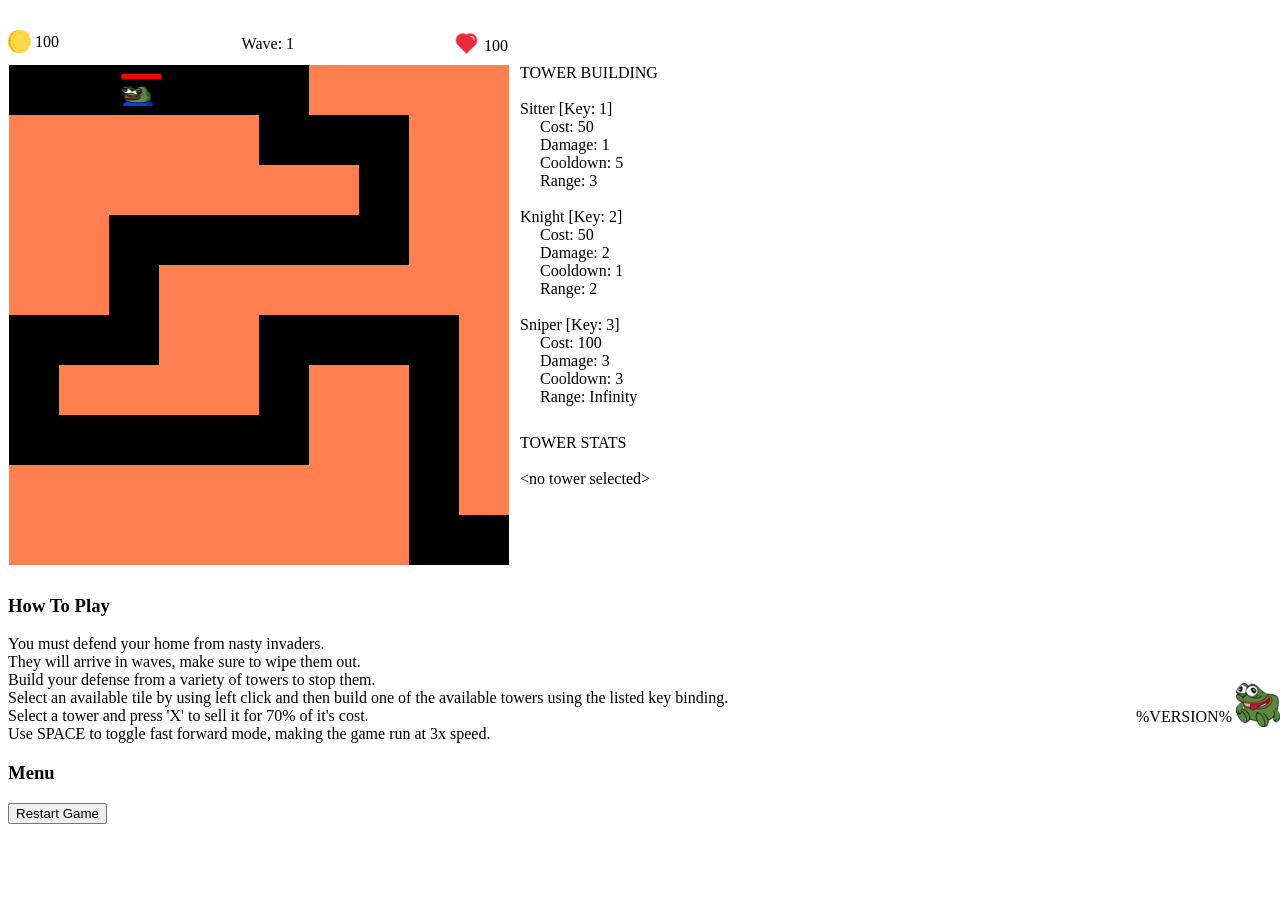
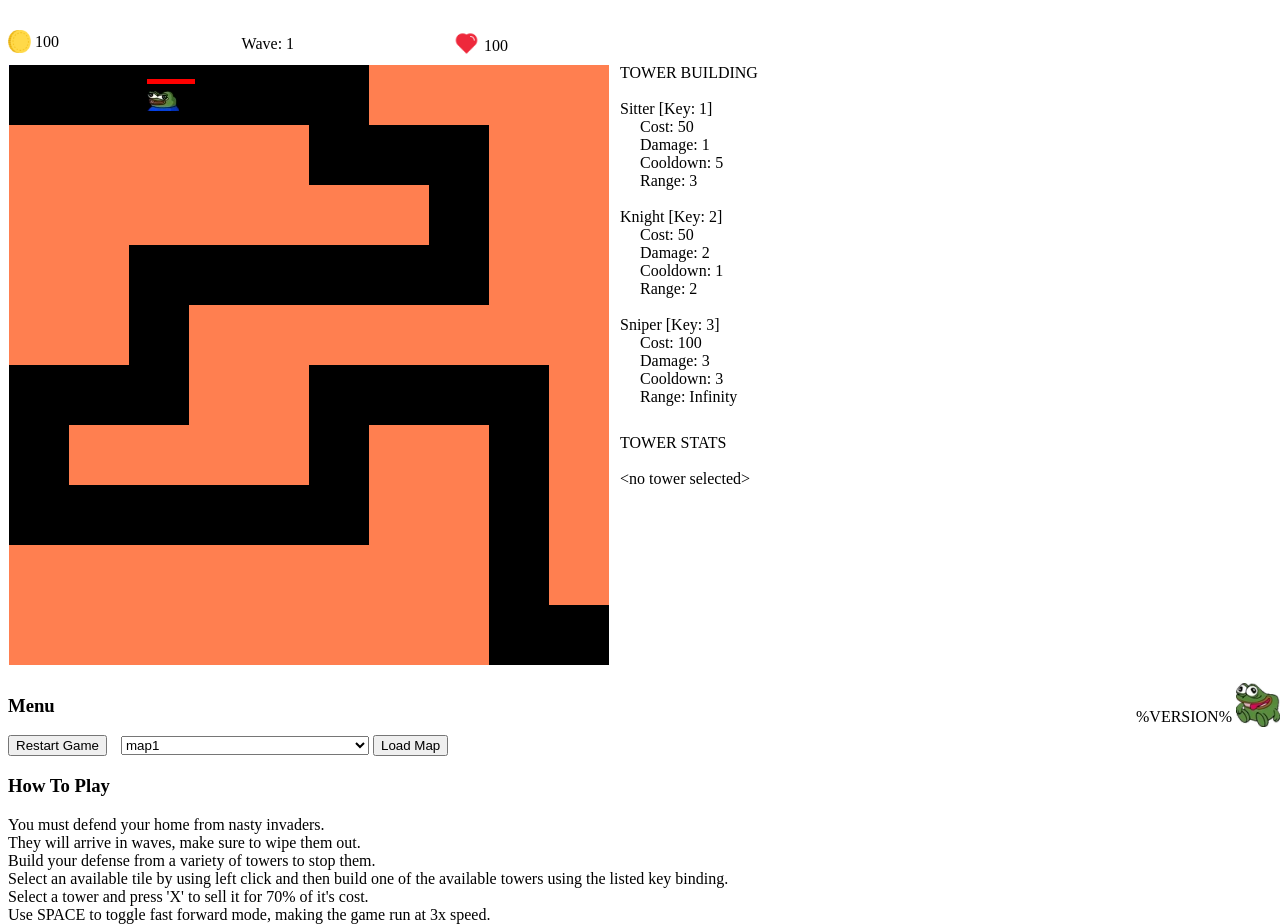
Before and after one commit to Kr4pper/pepegSit-td, a website built with webpack: page src/web/assets/index.html in a window 1280 px wide. Shown: the part 69-993 px from the top of the page. Before the commit the page ends 893 px from the top, so only its background shows below. Built offline with nearby package versions, Linux system fonts and the light colour scheme.

Commit message:
second map and map picker

```diff
--- a/src/web/assets/index.html
+++ b/src/web/assets/index.html
@@ -28,8 +28,8 @@
 
 <div style="display: flex">
     <canvas id="td"
-        style="border: 1px solid white; margin-right: 10px; margin-bottom: 10px; float: left; max-height: 500px; min-height: 500px;"
-        width="500" height="500">
+        style="border: 1px solid white; margin-right: 10px; margin-bottom: 10px; float: left; max-height: 600px; min-height: 600px;"
+        width="600" height="600">
         <p>This is where the game canvas should have loaded, make sure you don't have any browser extensions preventing
             it from loading</p>
     </canvas>
@@ -46,6 +46,15 @@
 </div>
 
 <div style="float: left;">
+    <div id="menu">
+        <h3>Menu</h3>
+        <button id="restart" style="margin-right: 10px;">Restart Game</button>
+        <select id="map-selection">
+            <!-- populated from js -->
+        </select>
+        <button id="load-map">Load Map</button>
+    </div>
+
     <div id="tutorial">
         <h3>How To Play</h3>
         <div>
@@ -59,11 +68,6 @@
             <span>Use SPACE to toggle fast forward mode, making the game run at 3x speed.</span><br>
         </div>
     </div>
-
-    <div id="menu">
-        <h3>Menu</h3>
-        <button id="restart">Restart Game</button>
-    </div>
 </div>
 
 <div style="position: absolute; right: 0px; bottom: 0px;">
--- a/src/web/game/maps/index.ts
+++ b/src/web/game/maps/index.ts
@@ -1,2 +1,3 @@
 export * from './convert-to-tiles';
 export * from './map1';
+export * from './map2';
--- /dev/null
+++ b/src/web/game/maps/map2.ts
@@ -0,0 +1,5 @@
+export const map2 = `
+0000
+1110
+1110
+1110`;
--- a/src/web/game/tower-defense.ts
+++ b/src/web/game/tower-defense.ts
@@ -30,6 +30,8 @@ const ENDLESS_SPAWN_WEIGHTS: Record<EnemyType, number> = {
 const ENDLESS_SPAWN_CHUNKS = generateEndlessSpawnTable();
 
 export class TowerDefense {
+    public readonly dimX: number;
+    public readonly dimY: number;
     public readonly enemies: Enemy[] = [];
     public readonly towers: Tower[] = [];
     public readonly tiles: {x: number, y: number, biome: Biome;}[] = [];
@@ -44,8 +46,11 @@ export class TowerDefense {
         public playerGold: number,
         private waves: Wave[],
     ) {
-        for (let x = 0; x < map[0].length; x++) {
-            for (let y = 0; y < map.length; y++) {
+        this.dimX = map[0].length;
+        this.dimY = map.length;
+
+        for (let x = 0; x < this.dimX; x++) {
+            for (let y = 0; y < this.dimY; y++) {
                 this.tiles.push({x, y, biome: map[y][x]});
             }
         }
@@ -227,7 +232,7 @@ export class TowerDefense {
     }
 
     biomeAt(x: number, y: number) {
-        return this.map.at(y)?.at(x);
+        return this.map[y]?.[x];
     }
 
     isBiome(biome: Biome, x: number, y: number) {
--- a/src/web/index.ts
+++ b/src/web/index.ts
@@ -1,9 +1,12 @@
-import {Biome, TowerDefense, convertToTiles, map1, defaultWaves, TowerBaseStats, TowerType, TOWER_DATA, TowerStats} from './game';
+import {Biome, TowerDefense, convertToTiles, map1, defaultWaves, TowerBaseStats, TowerType, TOWER_DATA, TowerStats, map2} from './game';
 
-const TILE_SIZE = 50;
+const MAPS = {map1, map2};
 
 let canvas = document.querySelector('canvas#td')! as HTMLCanvasElement;
 let ctx = canvas.getContext('2d')!;
+let TILE_SIZE: number;
+let game: TowerDefense;
+let map = map1;
 
 const checkForTowerBuilding = (key: string) => {
     const [x, y] = selectedTile;
@@ -170,12 +173,25 @@ const printSelectedTowerStats = () => {
 };
 
 const restartGame = () => {
-    game = new TowerDefense(convertToTiles(map1), 100, 100, defaultWaves);
+    ctx.fillStyle = 'black';
+    ctx.fillRect(0, 0, canvas.width, canvas.height);
+
+    game = new TowerDefense(convertToTiles(map), 100, 100, defaultWaves);
+    TILE_SIZE = Math.min(canvas.width, canvas.height) / Math.max(game.dimX, game.dimY);
     game.start();
     gameLoop();
 };
 const restartButton = document.querySelector('button#restart')!;
 restartButton.addEventListener('click', restartGame);
+
+const mapSelection = document.querySelector('select#map-selection')! as HTMLSelectElement;
+mapSelection.innerHTML = Object.keys(MAPS).reduce((acc, k) => acc + `<option value="${k}">${k === 'map2' ? 'try aoe abusing this one, radvo :smirk:' : k}</option>`, '');
+const loadMap = () => {
+    map = MAPS[mapSelection.value as keyof typeof MAPS];
+    restartGame();
+};
+const pickMapButton = document.querySelector('button#load-map')!;
+pickMapButton.addEventListener('click', loadMap);
 
 function gameLoop() {
     processTiles();
@@ -195,8 +211,7 @@ function gameLoop() {
     window.requestAnimationFrame(gameLoop);
 }
 
-let game = new TowerDefense(convertToTiles(map1), 100, 100, defaultWaves);
+restartGame();
 renderTowerBuildingData();
 
-game.start();
 gameLoop();
```
Also changed, not shown: TODO.md (+3 -2 lines).
